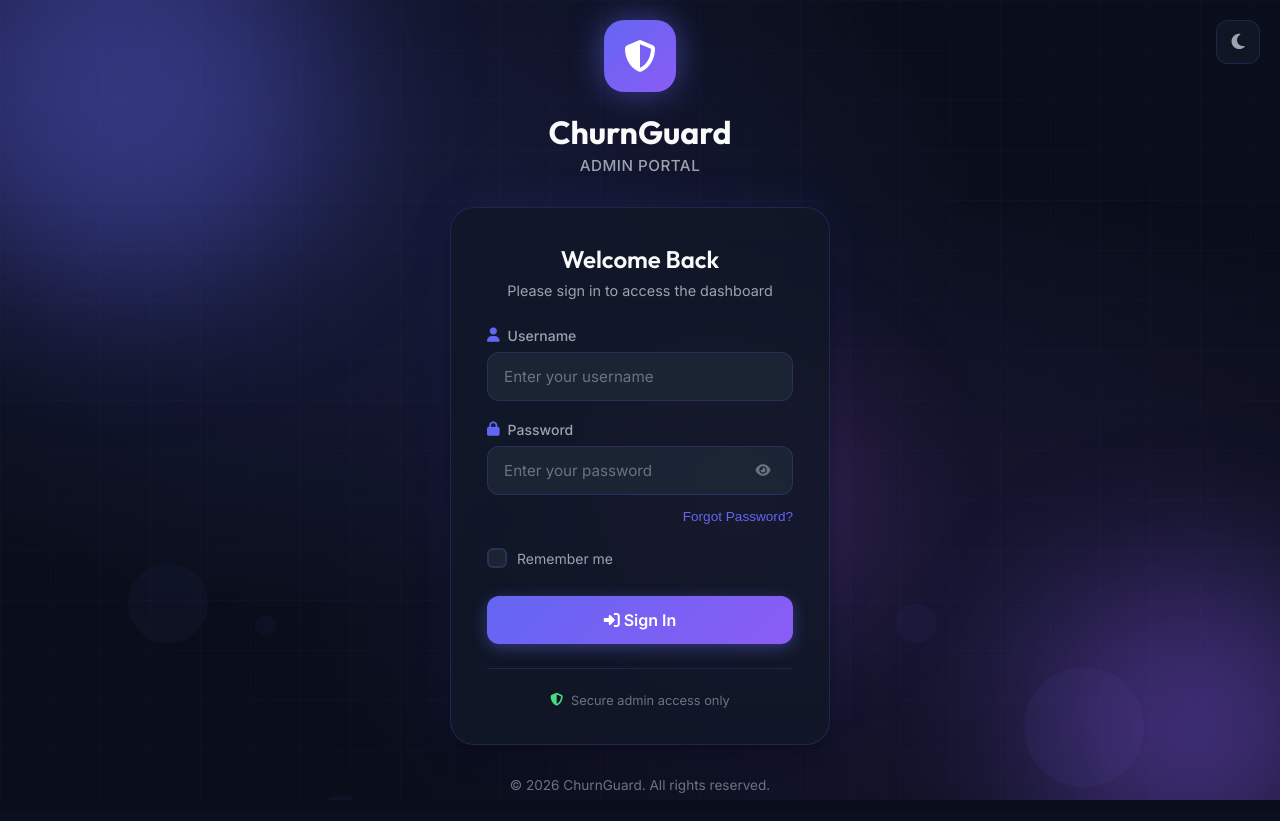
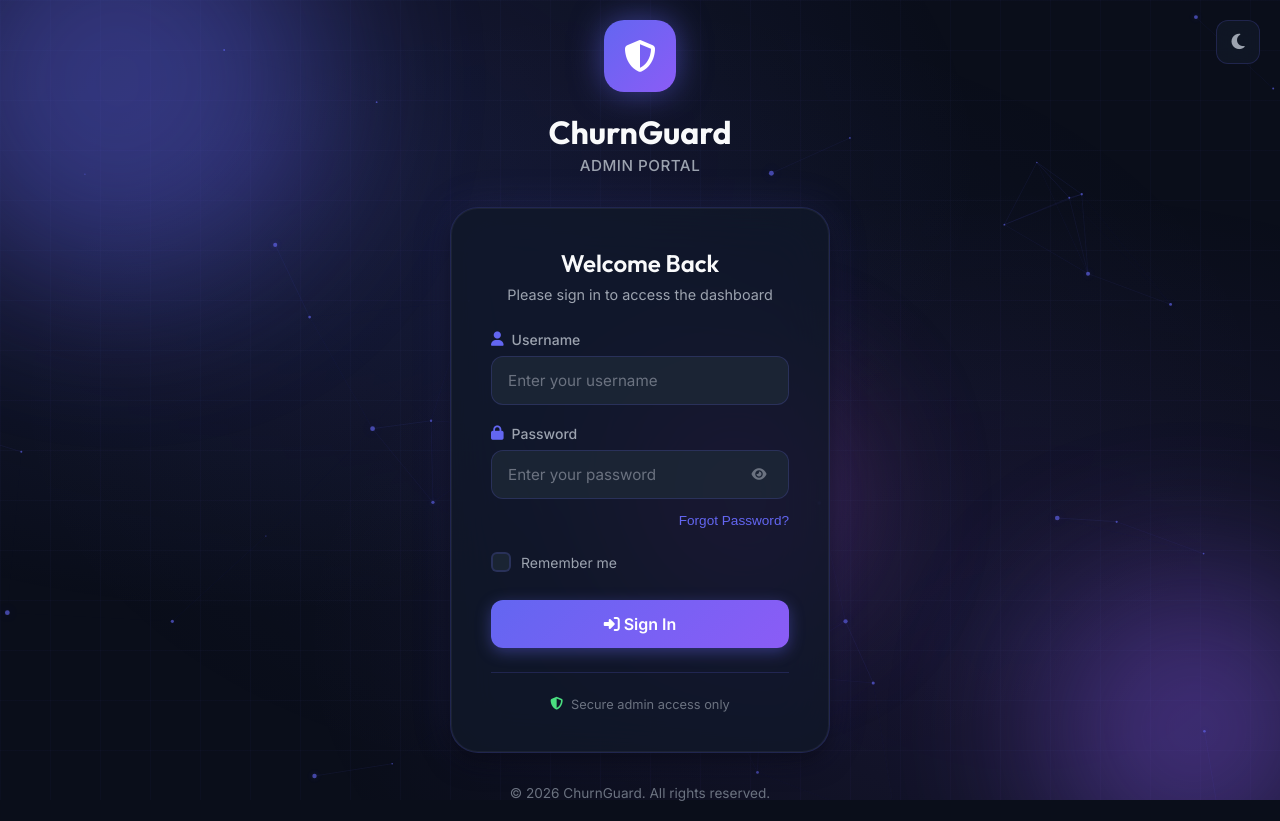
Before and after one commit to yug09-hub/ChurnGuard, a Flask app: page /login in a window 1280 px wide. Before the commit the page ends 800 px from the top, so only its background shows below. Run offline with Flask 3, Linux system fonts and the light colour scheme; parts of the project's set-up code (start-up, migrations or seed data) failed here and were passed over.

```diff
--- a/app.py
+++ b/app.py
@@ -582,9 +582,20 @@ def customers():
         mask = df.apply(lambda row: search.lower() in str(row).lower(), axis=1)
         df = df[mask]
 
+    # Map frontend sort values to DataFrame column names
+    sort_mapping = {
+        "Churn Score": "churn",
+        "Monthly Charges": "monthly_charges",
+        "Tenure Months": "tenure_months",
+        "Total Charges": "total_charges"
+    }
+
+    # Use mapped column name if available, otherwise use original
+    sort_column = sort_mapping.get(sort_by, sort_by)
+
     # Sort
-    if sort_by in df.columns:
-        df = df.sort_values(sort_by, ascending=(sort_dir == "asc"))
+    if sort_column in df.columns:
+        df = df.sort_values(sort_column, ascending=(sort_dir == "asc"))
 
     total = len(df)
     total_pages = max(1, (total + per_page - 1) // per_page)
--- a/static/css/admin.css
+++ b/static/css/admin.css
@@ -34,6 +34,11 @@
     --success-bg: rgba(34, 197, 94, 0.1);
     --success-border: rgba(34, 197, 94, 0.3);
     --success-text: #4ade80;
+
+    /* Advanced Mesh Variables */
+    --mesh-node: rgba(99, 102, 241, 0.8);
+    --mesh-line: rgba(99, 102, 241, 0.2);
+    --mesh-glow: rgba(99, 102, 241, 0.4);
 }
 
 /* Light theme */
@@ -67,6 +72,11 @@
     --success-bg: rgba(34, 197, 94, 0.08);
     --success-border: rgba(34, 197, 94, 0.25);
     --success-text: #16a34a;
+
+    /* Advanced Mesh Variables */
+    --mesh-node: rgba(79, 70, 229, 0.6);
+    --mesh-line: rgba(79, 70, 229, 0.15);
+    --mesh-glow: rgba(79, 70, 229, 0.2);
 }
 
 /* Reset & Base */
@@ -157,59 +167,40 @@ body {
 }
 
 @keyframes float {
-    0%, 100% { transform: translate(0, 0) scale(1); }
-    25% { transform: translate(30px, -30px) scale(1.05); }
-    50% { transform: translate(-20px, 20px) scale(0.95); }
-    75% { transform: translate(20px, 30px) scale(1.02); }
+
+    0%,
+    100% {
+        transform: translate(0, 0) scale(1);
+    }
+
+    25% {
+        transform: translate(30px, -30px) scale(1.05);
+    }
+
+    50% {
+        transform: translate(-20px, 20px) scale(0.95);
+    }
+
+    75% {
+        transform: translate(20px, 30px) scale(1.02);
+    }
 }
 
-/* Background Bubbles */
-.bg-bubbles {
+/* Neural Network Canvas */
+.neural-canvas {
     position: absolute;
     top: 0;
     left: 0;
     width: 100%;
     height: 100%;
     z-index: 1;
-    overflow: hidden;
+    pointer-events: none;
+    opacity: 0.8;
+    transition: opacity 0.8s ease;
 }
 
-.bubble {
-    position: absolute;
-    list-style: none;
-    display: block;
-    width: 40px;
-    height: 40px;
-    background-color: rgba(99, 102, 241, 0.05);
-    bottom: -160px;
-    border-radius: 50%;
-    animation: bubbleMove 25s infinite linear;
-}
-
-[data-theme="light"] .bubble {
-    background-color: rgba(99, 102, 241, 0.08);
-}
-
-.bubble:nth-child(1) { left: 10%; width: 80px; height: 80px; animation-delay: 0s; }
-.bubble:nth-child(2) { left: 20%; width: 20px; height: 20px; animation-delay: 2s; animation-duration: 17s; }
-.bubble:nth-child(3) { left: 25%; animation-delay: 4s; }
-.bubble:nth-child(4) { left: 40%; width: 60px; height: 60px; animation-duration: 22s; background-color: rgba(20, 184, 166, 0.05); }
-.bubble:nth-child(5) { left: 70%; }
-.bubble:nth-child(6) { left: 80%; width: 120px; height: 120px; animation-delay: 3s; background-color: rgba(139, 92, 246, 0.05); }
-.bubble:nth-child(7) { left: 32%; width: 160px; height: 160px; animation-delay: 7s; }
-.bubble:nth-child(8) { left: 55%; width: 20px; height: 20px; animation-delay: 15s; animation-duration: 40s; }
-.bubble:nth-child(9) { left: 25%; width: 10px; height: 10px; animation-delay: 2s; animation-duration: 40s; background-color: rgba(20, 184, 166, 0.05); }
-.bubble:nth-child(10) { left: 90%; width: 160px; height: 160px; animation-delay: 11s; }
-
-@keyframes bubbleMove {
-    0% {
-        transform: translateY(0) rotate(0deg);
-        opacity: 1;
-    }
-    100% {
-        transform: translateY(-1200px) rotate(600deg);
-        opacity: 0;
-    }
+.neural-canvas.dimmed {
+    opacity: 0.3;
 }
 
 /* Theme Toggle */
@@ -255,6 +246,7 @@ body {
         opacity: 0;
         transform: translateY(30px);
     }
+
     to {
         opacity: 1;
         transform: translateY(0);
@@ -283,8 +275,15 @@ body {
 }
 
 @keyframes pulse {
-    0%, 100% { box-shadow: 0 0 20px rgba(99, 102, 241, 0.4); }
-    50% { box-shadow: 0 0 40px rgba(99, 102, 241, 0.6); }
+
+    0%,
+    100% {
+        box-shadow: 0 0 20px rgba(99, 102, 241, 0.4);
+    }
+
+    50% {
+        box-shadow: 0 0 40px rgba(99, 102, 241, 0.6);
+    }
 }
 
 .logo-title {
@@ -314,11 +313,30 @@ body {
 .login-card {
     background: var(--bg-card);
     border: 1px solid var(--border-color);
-    border-radius: 24px;
-    padding: 36px;
-    backdrop-filter: blur(20px);
-    box-shadow: var(--shadow-lg), var(--shadow-glow);
-    transition: all 0.3s ease;
+    border-radius: 28px;
+    padding: 40px;
+    backdrop-filter: blur(25px) saturate(180%);
+    -webkit-backdrop-filter: blur(25px) saturate(180%);
+    box-shadow:
+        var(--shadow-lg),
+        var(--shadow-glow),
+        inset 0 0 0 1px rgba(255, 255, 255, 0.05);
+    transition: all 0.4s cubic-bezier(0.165, 0.84, 0.44, 1);
+}
+
+[data-theme="light"] .login-card {
+    box-shadow:
+        var(--shadow-lg),
+        var(--shadow-glow),
+        inset 0 0 0 1px rgba(255, 255, 255, 0.4);
+}
+
+.login-card:hover {
+    transform: translateY(-5px);
+    border-color: var(--border-focus);
+    box-shadow:
+        0 20px 40px rgba(0, 0, 0, 0.4),
+        0 0 60px rgba(99, 102, 241, 0.2);
 }
 
 .card-header {
@@ -490,12 +508,12 @@ body {
     transition: all 0.2s ease;
 }
 
-.checkbox-wrapper input:checked + .checkmark {
+.checkbox-wrapper input:checked+.checkmark {
     background: var(--accent-primary);
     border-color: var(--accent-primary);
 }
 
-.checkbox-wrapper input:checked + .checkmark::after {
+.checkbox-wrapper input:checked+.checkmark::after {
     opacity: 1;
     transform: scale(1);
 }
@@ -572,9 +590,19 @@ body {
 }
 
 @keyframes shake {
-    0%, 100% { transform: translateX(0); }
-    25% { transform: translateX(-5px); }
-    75% { transform: translateX(5px); }
+
+    0%,
+    100% {
+        transform: translateX(0);
+    }
+
+    25% {
+        transform: translateX(-5px);
+    }
+
+    75% {
+        transform: translateX(5px);
+    }
 }
 
 /* Security Notice */
@@ -654,6 +682,7 @@ body {
         opacity: 0;
         transform: translateY(-20px);
     }
+
     to {
         opacity: 1;
         transform: translateY(0);
--- a/static/js/admin.js
+++ b/static/js/admin.js
@@ -38,6 +38,7 @@ document.addEventListener('DOMContentLoaded', () => {
     loadRememberedCredentials();
     setupEventListeners();
     animateEntrance();
+    initNeuralMesh();
 });
 
 // Theme Management
@@ -160,6 +161,13 @@ function setupEventListeners() {
     if (forgotPasswordForm) {
         forgotPasswordForm.addEventListener('submit', handleForgotPassword);
     }
+
+    // Input focus interaction for animation
+    const allInputs = document.querySelectorAll('input');
+    allInputs.forEach(input => {
+        input.addEventListener('focus', () => setAnimationDimmed(true));
+        input.addEventListener('blur', () => setAnimationDimmed(false));
+    });
 }
 
 // Handle Forgot Password
@@ -415,3 +423,132 @@ window.addEventListener('pageshow', (e) => {
         window.location.href = '/';
     }
 });
+
+/**
+ * Advanced Neural Network Animation
+ */
+let meshCanvas, meshCtx, network;
+let meshMouse = { x: 0, y: 0, targetX: 0, targetY: 0 };
+let isDimmed = false;
+
+function initNeuralMesh() {
+    meshCanvas = document.getElementById('neuralMesh');
+    if (!meshCanvas) return;
+
+    meshCtx = meshCanvas.getContext('2d');
+    network = new NeuralNetwork();
+
+    window.addEventListener('resize', () => network.resize());
+    window.addEventListener('mousemove', (e) => {
+        meshMouse.targetX = (e.clientX - window.innerWidth / 2) / 20;
+        meshMouse.targetY = (e.clientY - window.innerHeight / 2) / 20;
+    });
+
+    network.animate();
+}
+
+function setAnimationDimmed(dim) {
+    isDimmed = dim;
+    if (meshCanvas) {
+        meshCanvas.classList.toggle('dimmed', dim);
+    }
+}
+
+class NeuralNetwork {
+    constructor() {
+        this.particles = [];
+        this.particleCount = 50;
+        this.connectionDist = 180;
+        this.resize();
+        this.init();
+    }
+
+    resize() {
+        meshCanvas.width = window.innerWidth;
+        meshCanvas.height = window.innerHeight;
+        this.init(); // Re-init on resize to distribute particles
+    }
+
+    init() {
+        this.particles = [];
+        for (let i = 0; i < this.particleCount; i++) {
+            this.particles.push({
+                x: Math.random() * meshCanvas.width,
+                y: Math.random() * meshCanvas.height,
+                vx: (Math.random() - 0.5) * 0.4,
+                vy: (Math.random() - 0.5) * 0.4,
+                radius: Math.random() * 2 + 0.5,
+                glow: Math.random() * 10 + 5
+            });
+        }
+    }
+
+    getColors() {
+        const style = getComputedStyle(document.documentElement);
+        return {
+            node: style.getPropertyValue('--mesh-node').trim() || '#6366f1',
+            line: style.getPropertyValue('--mesh-line').trim() || 'rgba(99, 102, 241, 0.2)',
+            glow: style.getPropertyValue('--mesh-glow').trim() || 'rgba(99, 102, 241, 0.4)'
+        };
+    }
+
+    animate() {
+        // Smooth mouse parallax
+        meshMouse.x += (meshMouse.targetX - meshMouse.x) * 0.05;
+        meshMouse.y += (meshMouse.targetY - meshMouse.y) * 0.05;
+
+        meshCtx.clearRect(0, 0, meshCanvas.width, meshCanvas.height);
+        const colors = this.getColors();
+        const speedFactor = isDimmed ? 0.3 : 1;
+
+        meshCtx.save();
+        meshCtx.translate(meshMouse.x, meshMouse.y);
+
+        for (let i = 0; i < this.particles.length; i++) {
+            let p1 = this.particles[i];
+
+            // Update position
+            p1.x += p1.vx * speedFactor;
+            p1.y += p1.vy * speedFactor;
+
+            // Boundary check
+            if (p1.x < -50) p1.x = meshCanvas.width + 50;
+            if (p1.x > meshCanvas.width + 50) p1.x = -50;
+            if (p1.y < -50) p1.y = meshCanvas.height + 50;
+            if (p1.y > meshCanvas.height + 50) p1.y = -50;
+
+            // Draw connections
+            for (let j = i + 1; j < this.particles.length; j++) {
+                let p2 = this.particles[j];
+                const dx = p1.x - p2.x;
+                const dy = p1.y - p2.y;
+                const dist = Math.sqrt(dx * dx + dy * dy);
+
+                if (dist < this.connectionDist) {
+                    const opacity = (1 - dist / this.connectionDist) * (isDimmed ? 0.1 : 0.2);
+                    meshCtx.beginPath();
+                    meshCtx.strokeStyle = colors.line.replace(/[\d.]+\)$/g, `${opacity})`);
+                    meshCtx.lineWidth = 0.8;
+                    meshCtx.moveTo(p1.x, p1.y);
+                    meshCtx.lineTo(p2.x, p2.y);
+                    meshCtx.stroke();
+                }
+            }
+
+            // Draw node with glow
+            meshCtx.beginPath();
+            meshCtx.arc(p1.x, p1.y, p1.radius, 0, Math.PI * 2);
+            meshCtx.fillStyle = colors.node;
+            if (!isDimmed) {
+                meshCtx.shadowBlur = p1.glow;
+                meshCtx.shadowColor = colors.glow;
+            } else {
+                meshCtx.shadowBlur = 0;
+            }
+            meshCtx.fill();
+        }
+
+        meshCtx.restore();
+        requestAnimationFrame(() => this.animate());
+    }
+}
--- a/templates/admin.html
+++ b/templates/admin.html
@@ -1,5 +1,6 @@
 <!DOCTYPE html>
 <html lang="en" data-theme="dark">
+
 <head>
     <meta charset="UTF-8">
     <meta name="viewport" content="width=device-width, initial-scale=1.0">
@@ -7,10 +8,13 @@
     <meta name="description" content="Secure admin login for ChurnGuard Dashboard">
     <link rel="preconnect" href="https://fonts.googleapis.com">
     <link rel="preconnect" href="https://fonts.gstatic.com" crossorigin>
-    <link href="https://fonts.googleapis.com/css2?family=Inter:wght@300;400;500;600;700&family=Outfit:wght@500;600;700&display=swap" rel="stylesheet">
+    <link
+        href="https://fonts.googleapis.com/css2?family=Inter:wght@300;400;500;600;700&family=Outfit:wght@500;600;700&display=swap"
+        rel="stylesheet">
     <link rel="stylesheet" href="https://cdnjs.cloudflare.com/ajax/libs/font-awesome/6.5.1/css/all.min.css">
     <link rel="stylesheet" href="/static/css/admin.css">
 </head>
+
 <body>
     <!-- Background Effects -->
     <div class="bg-effects">
@@ -19,18 +23,7 @@
         <div class="orb orb-1"></div>
         <div class="orb orb-2"></div>
         <div class="orb orb-3"></div>
-        <div class="bg-bubbles">
-            <div class="bubble"></div>
-            <div class="bubble"></div>
-            <div class="bubble"></div>
-            <div class="bubble"></div>
-            <div class="bubble"></div>
-            <div class="bubble"></div>
-            <div class="bubble"></div>
-            <div class="bubble"></div>
-            <div class="bubble"></div>
-            <div class="bubble"></div>
-        </div>
+        <canvas id="neuralMesh" class="neural-canvas"></canvas>
     </div>
 
     <!-- Theme Toggle -->
@@ -64,14 +57,8 @@
                         Username
                     </label>
                     <div class="input-wrapper">
-                        <input
-                            type="text"
-                            id="username"
-                            name="username"
-                            placeholder="Enter your username"
-                            autocomplete="username"
-                            required
-                        >
+                        <input type="text" id="username" name="username" placeholder="Enter your username"
+                            autocomplete="username" required>
                     </div>
                 </div>
 
@@ -82,14 +69,8 @@
                         Password
                     </label>
                     <div class="input-wrapper">
-                        <input
-                            type="password"
-                            id="password"
-                            name="password"
-                            placeholder="Enter your password"
-                            autocomplete="current-password"
-                            required
-                        >
+                        <input type="password" id="password" name="password" placeholder="Enter your password"
+                            autocomplete="current-password" required>
                         <button type="button" class="password-toggle" id="passwordToggle" title="Show/Hide password">
                             <i class="fas fa-eye" id="passwordIcon"></i>
                         </button>
@@ -190,4 +171,5 @@
 
     <script src="/static/js/admin.js?v=7"></script>
 </body>
+
 </html>
```
Also changed, not shown: static/css/style.css (+6 -2 lines), static/js/app.js (+76 -12 lines).
